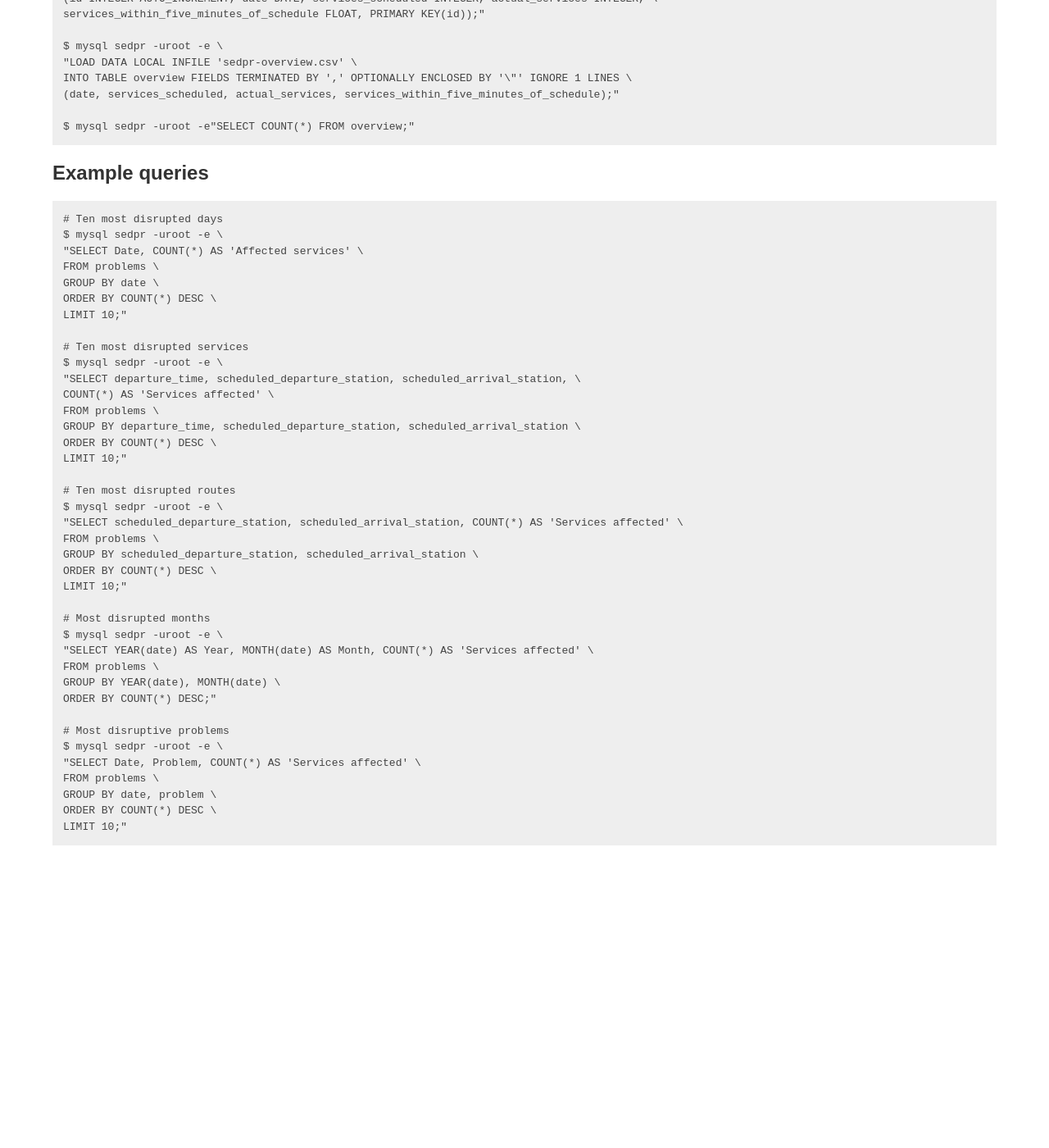
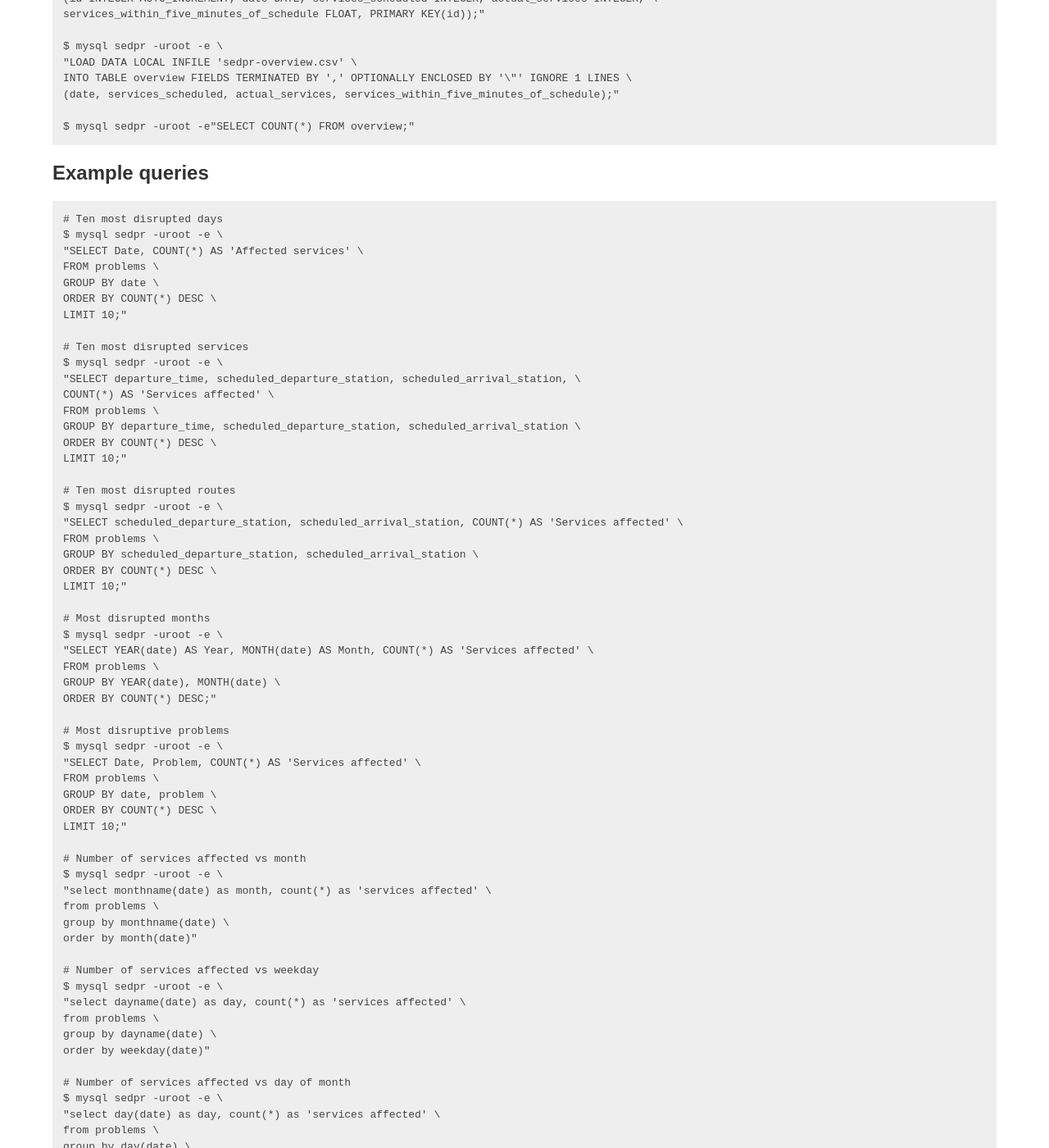
Before and after one commit to chrisroos/southeastern-daily-performance, a Jekyll site: the page built from mysql.markdown, in a window 1280 px wide and 1400 px high, scrolled down 748 px. Shown: the whole window at 82% size. Built offline with Jekyll 4.4.1, drawn with Linux system fonts in a browser that asks for light colours; nearby versions of some CDN libraries; before the commit the page ends 1795 px from its top, so only the background shows below that; some of the changed text lies outside the part shown.

Commit message:
Add a couple of items to the TODO list. Add some queries to the mysql page.

```diff
--- a/mysql.markdown
+++ b/mysql.markdown
@@ -82,3 +82,30 @@ title: Southeastern daily performance - Mysql
     GROUP BY date, problem \
     ORDER BY COUNT(*) DESC \
     LIMIT 10;"
+
+    # Number of services affected vs month
+    $ mysql sedpr -uroot -e \
+    "select monthname(date) as month, count(*) as 'services affected' \
+    from problems \
+    group by monthname(date) \
+    order by month(date)"
+
+    # Number of services affected vs weekday
+    $ mysql sedpr -uroot -e \
+    "select dayname(date) as day, count(*) as 'services affected' \
+    from problems \
+    group by dayname(date) \
+    order by weekday(date)"
+
+    # Number of services affected vs day of month
+    $ mysql sedpr -uroot -e \
+    "select day(date) as day, count(*) as 'services affected' \
+    from problems \
+    group by day(date) \
+    order by day(date)"
+
+    # Number of services affected vs hour of day
+    $ mysql sedpr -uroot -e \
+    "select hour(departure_time), count(*) as 'services affected' \
+    from problems \
+    group by hour(departure_time)"
```
Also changed, not shown: README.md.
